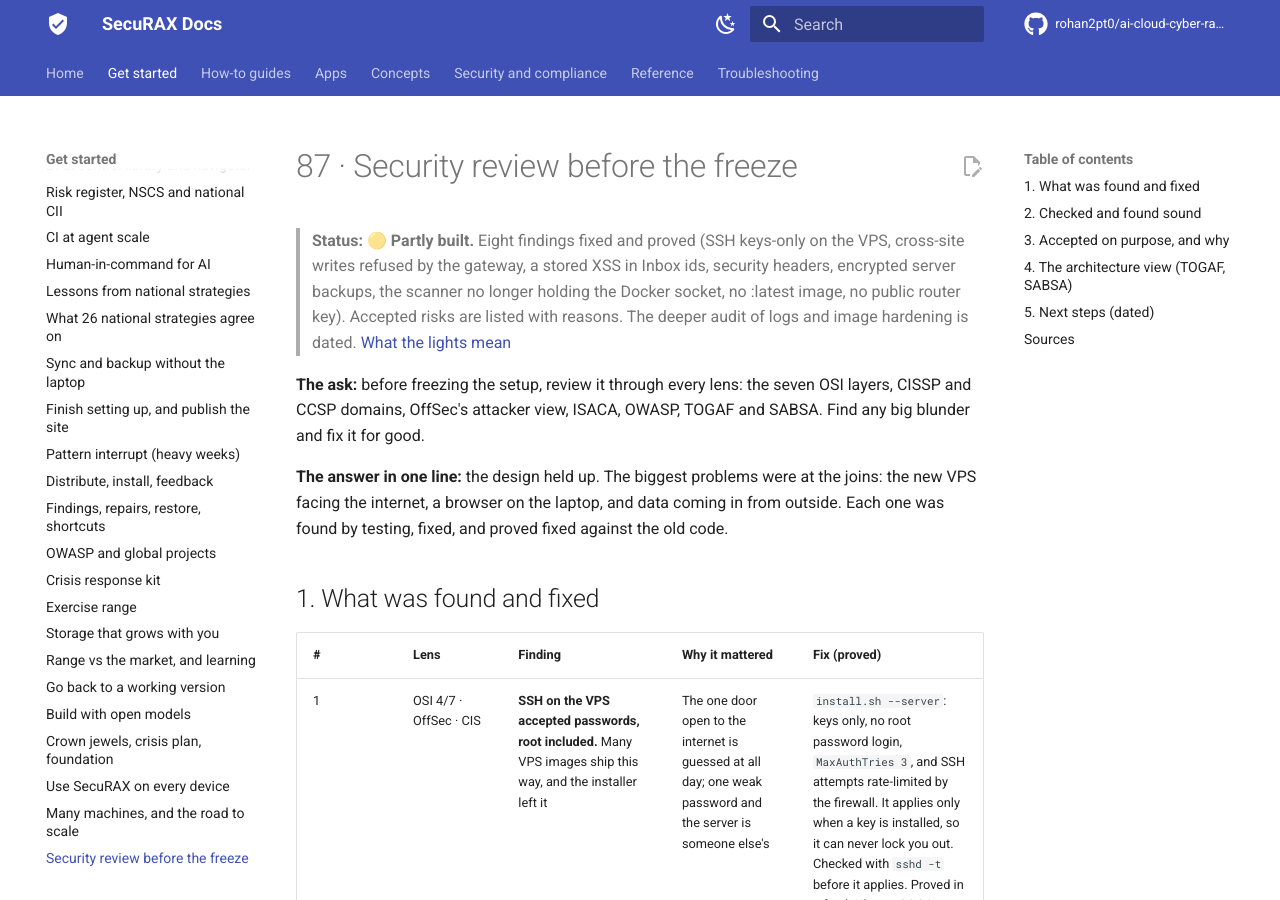
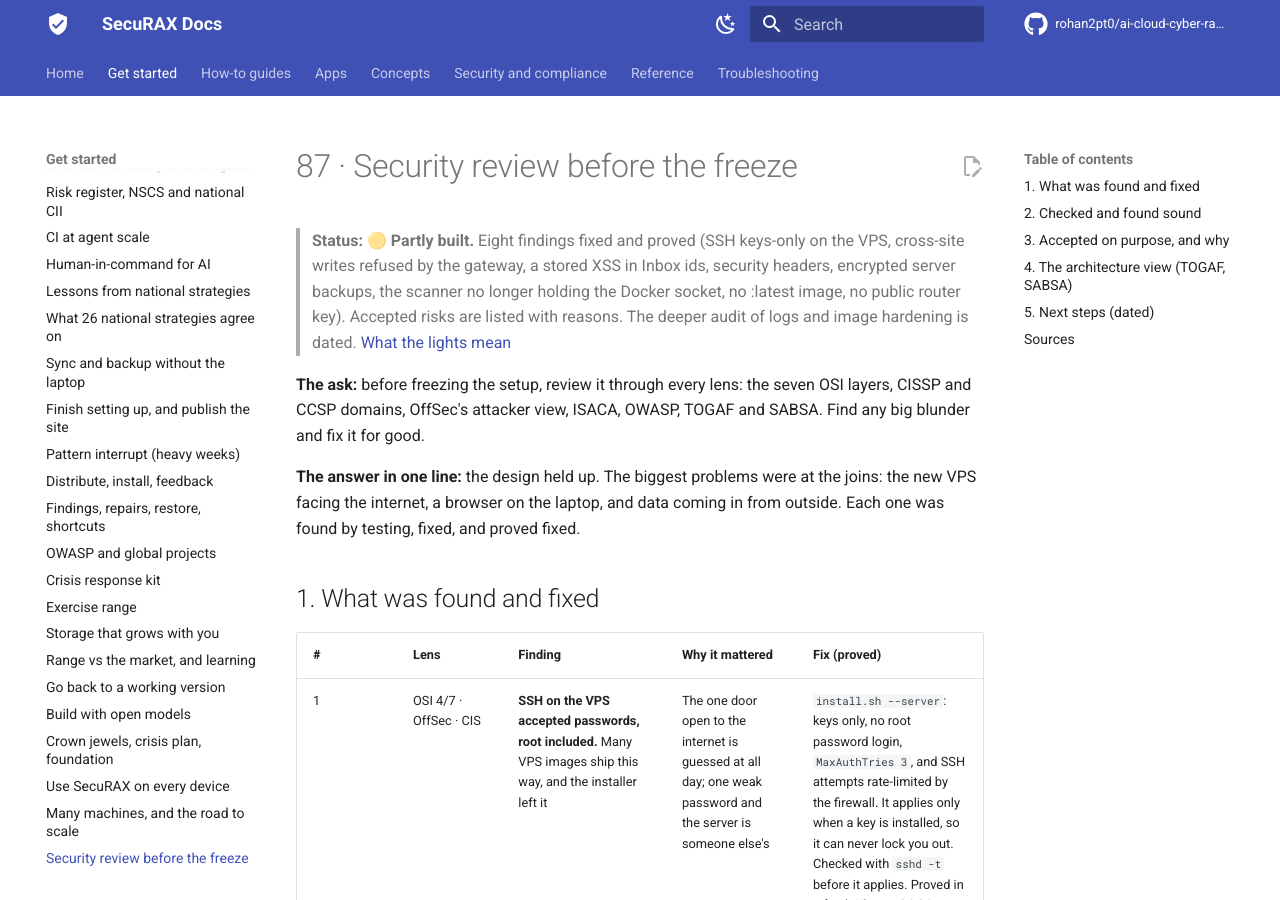
Before and after one commit to rohan2pt0/ai-cloud-cyber-range, an MkDocs documentation site: the page built from docs/securax/87-SECURITY-REVIEW-BEFORE-FREEZE.md, in a window 1280 px wide and 900 px high. Built offline with MkDocs 1.6.1 and Material for MkDocs 9.7.7, drawn with Linux system fonts in a browser that asks for light colours; comment, search, counter and statistics services are not loaded; some of the changed text lies outside the part shown.

```diff
--- a/docs/securax/87-SECURITY-REVIEW-BEFORE-FREEZE.md
+++ b/docs/securax/87-SECURITY-REVIEW-BEFORE-FREEZE.md
@@ -6,7 +6,7 @@
 
 **The ask:** before freezing the setup, review it through every lens: the seven OSI layers, CISSP and CCSP domains, OffSec's attacker view, ISACA, OWASP, TOGAF and SABSA. Find any big blunder and fix it for good.
 
-**The answer in one line:** the design held up. The biggest problems were at the joins: the new VPS facing the internet, a browser on the laptop, and data coming in from outside. Each one was found by testing, fixed, and proved fixed against the old code.
+**The answer in one line:** the design held up. The biggest problems were at the joins: the new VPS facing the internet, a browser on the laptop, and data coming in from outside. Each one was found by testing, fixed, and proved fixed.
 
 ## 1. What was found and fixed
 
```
Also changed, not shown: other parts of docs/securax/87-SECURITY-REVIEW-BEFORE-FREEZE.md (+2 -1 lines), CHANGELOG.md (+1 -1 lines), 2 other files.
